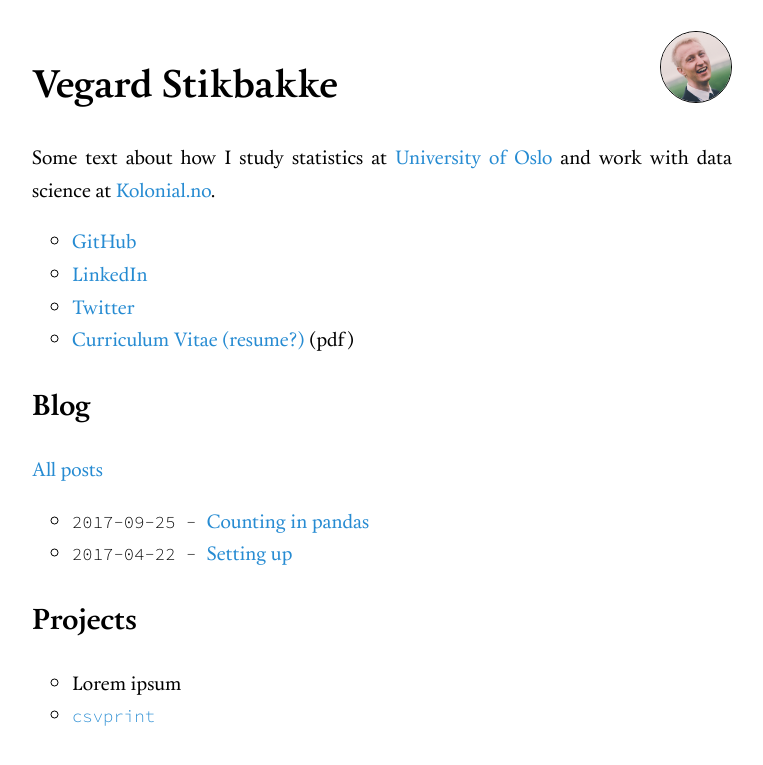
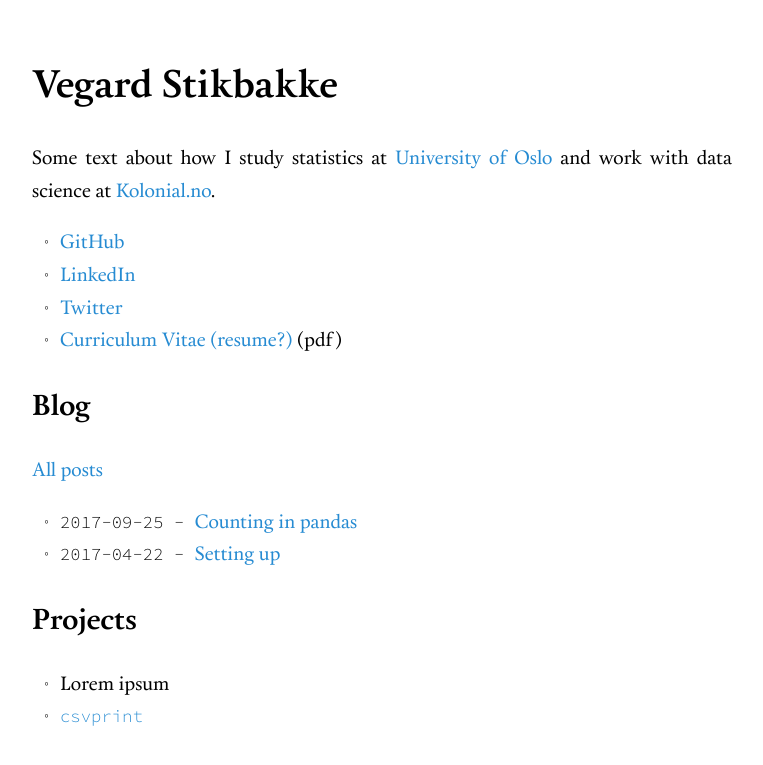
Before and after one commit to vegarsti/vegarsti.github.io, a Jekyll site: the page built from index.md, in a window 1280 px wide. Shown: the top 765 px of the page, without its empty margins (258-1021 px from the left). Built offline with Jekyll 4.4.1, drawn with Linux system fonts in a browser that asks for light colours.

Commit message:
Change bullet styling in lists

```diff
--- a/_config.yml
+++ b/_config.yml
@@ -9,7 +9,7 @@
 title: Vegard Stikbakke
 email: vegard.stikbakke@gmail.com
 description: > # this means to ignore newlines until "baseurl:"
-  A blog about programming and statistics.
+  Programming and statistics
 baseurl: "" # the subpath of your site, e.g. /blog
 url: "https://vegardstikbakke.com" # the base hostname & protocol for your site
 
--- a/_includes/page_head.html
+++ b/_includes/page_head.html
@@ -1,3 +1,3 @@
 <header>
-    <h3><span id='header-link'><a href="/">Home</a></span></h3>
+    <h3><a href="/" class='header-link'>Home</a></h3>
 </header>
--- a/css/style.css
+++ b/css/style.css
@@ -131,12 +131,21 @@ th {
 }
 
 ul {
-  list-style-type: circle;
+  list-style-type: none;
+  position: relative;
+  display: block;
+  margin: 0;
+  padding: 0rem;
 }
 
 li {
-  > ul,
-  > ol {
-    margin-bottom: 0;
-  }
+  list-style: inherit;
+  text-indent: 0.75rem;
 }
+
+li:before {
+  content: "◦ ";
+  font-size: 70%;
+  margin-right: 0.5rem;
+  vertical-align: 9%;
+}
--- a/index.md
+++ b/index.md
@@ -1,11 +1,9 @@
 ---
 layout: default
-title: Vegard Stikbakke | Vegard Stikbakke
+title: Vegard Stikbakke
 ---
 
 # Vegard Stikbakke
-<img id="face" src="../assets/img/favicon.ico" align="right" style="width: 10%; border-radius: 50%; border: 1px solid; margin: -110px 0 0 2px;">
-
 
 Some text about how I study statistics at [University of Oslo](http://google.com) and work with data science at [Kolonial.no](http://kolonial.no).
 
```
